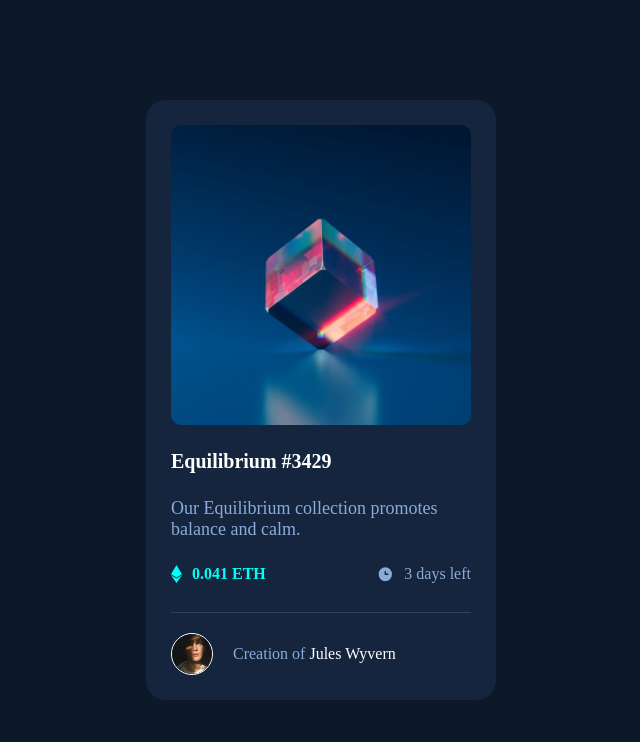
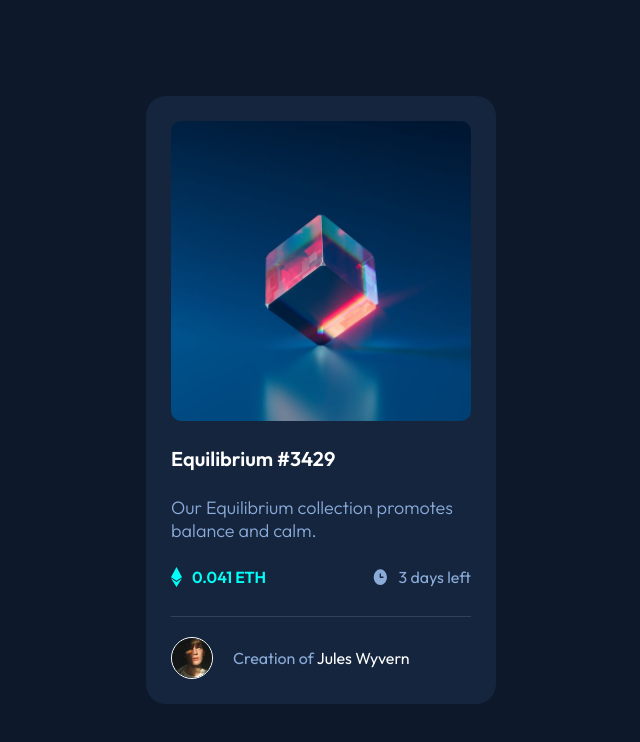
Before and after one commit to CryptoPawn/fem-nft-preview-card-component, a plain HTML site: page index.html in a window 1280 px wide. Shown: the whole page, without its empty margins (319-959 px from the left). Drawn offline with Linux system fonts and the light colour scheme.

Commit message:
Update styles.css

```diff
--- a/styles.css
+++ b/styles.css
@@ -1,9 +1,11 @@
+@import url("https://fonts.googleapis.com/css2?family=Outfit:wght@300;400;600&display=swap");
+
 * {
     border: 0;
     padding: 0;
     margin: 0;
     box-sizing: border-box;
-    font-family: "Outfit";
+    font-family: "Outfit", sans-serif;
     font-size: 16px;
     color: var(--pc-soft-blue);
 }
```
